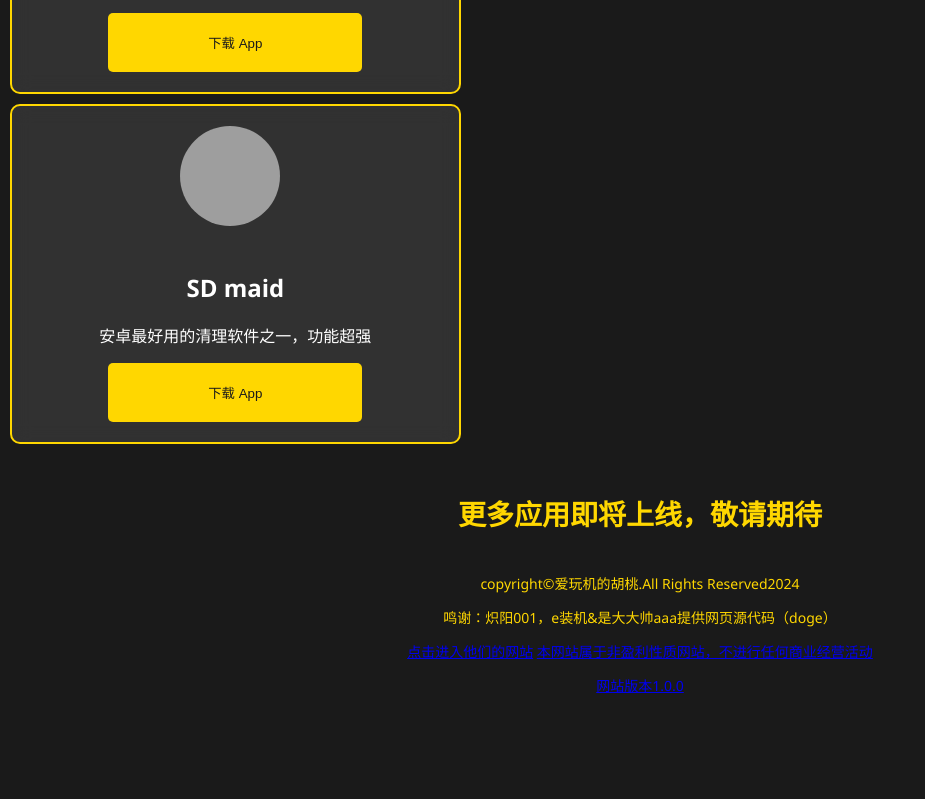
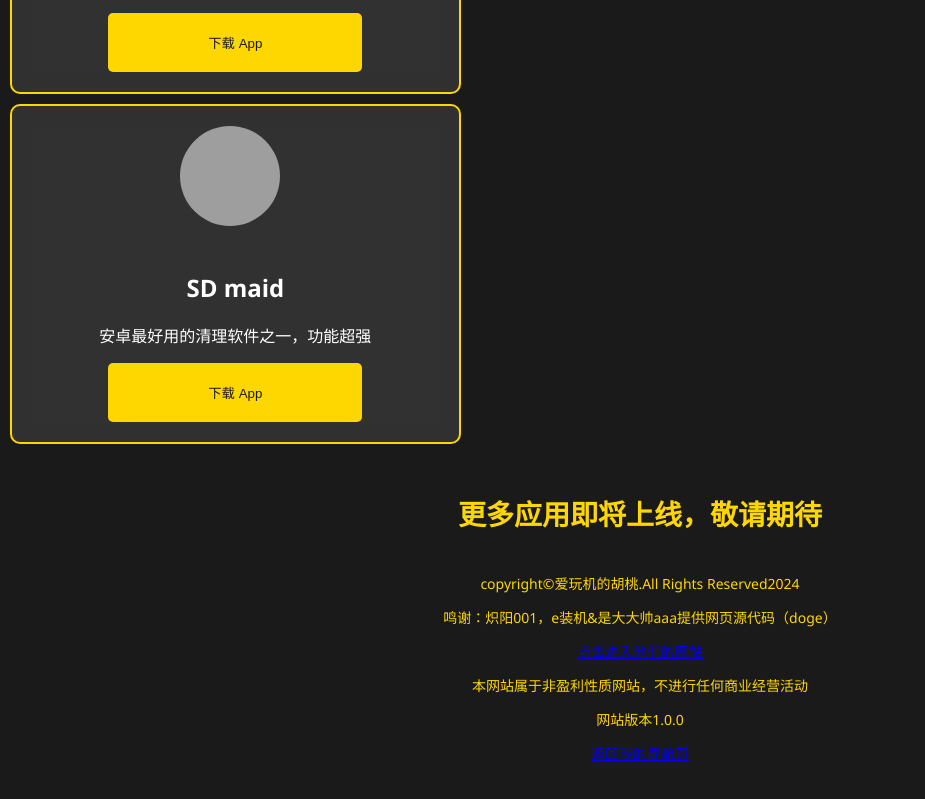
Before and after one commit to Geekertao/Geekertao.github.io, a plain HTML site: page prpenapp.html in a window 1280 px wide. Shown: the part 3186-3985 px from the top of the page, without its empty margins (0-925 px from the left). Drawn offline with Linux system fonts and the light colour scheme; grey boxes are pictures that could not be loaded.

Commit message:
Update prpenapp.html

```diff
--- a/prpenapp.html
+++ b/prpenapp.html
@@ -78,9 +78,12 @@
 	<p>copyright©爱玩机的胡桃.All Rights Reserved2024</div></p>
         <p>鸣谢：炽阳001，e装机&是大大帅aaa提供网页源代码（doge）</p>
         <a href="https://chiyang001.github.io/APP">点击进入他们的网站</a>
-	<a href="https://avanjidehutao.github.io“>返回我的导航页</a>
-        <p>本网站属于非盈利性质网站，不进行任何商业经营活动</p>
-        <p>网站版本1.0.0</p>
+
+	<p>本网站属于非盈利性质网站，不进行任何商业经营活动</p>
+		<p>网站版本1.0.0</p>
+
+	<a href="https://avanjidehutao.github.io">返回我的导航页</a>
+
     </div>
 </footer>
 
```
